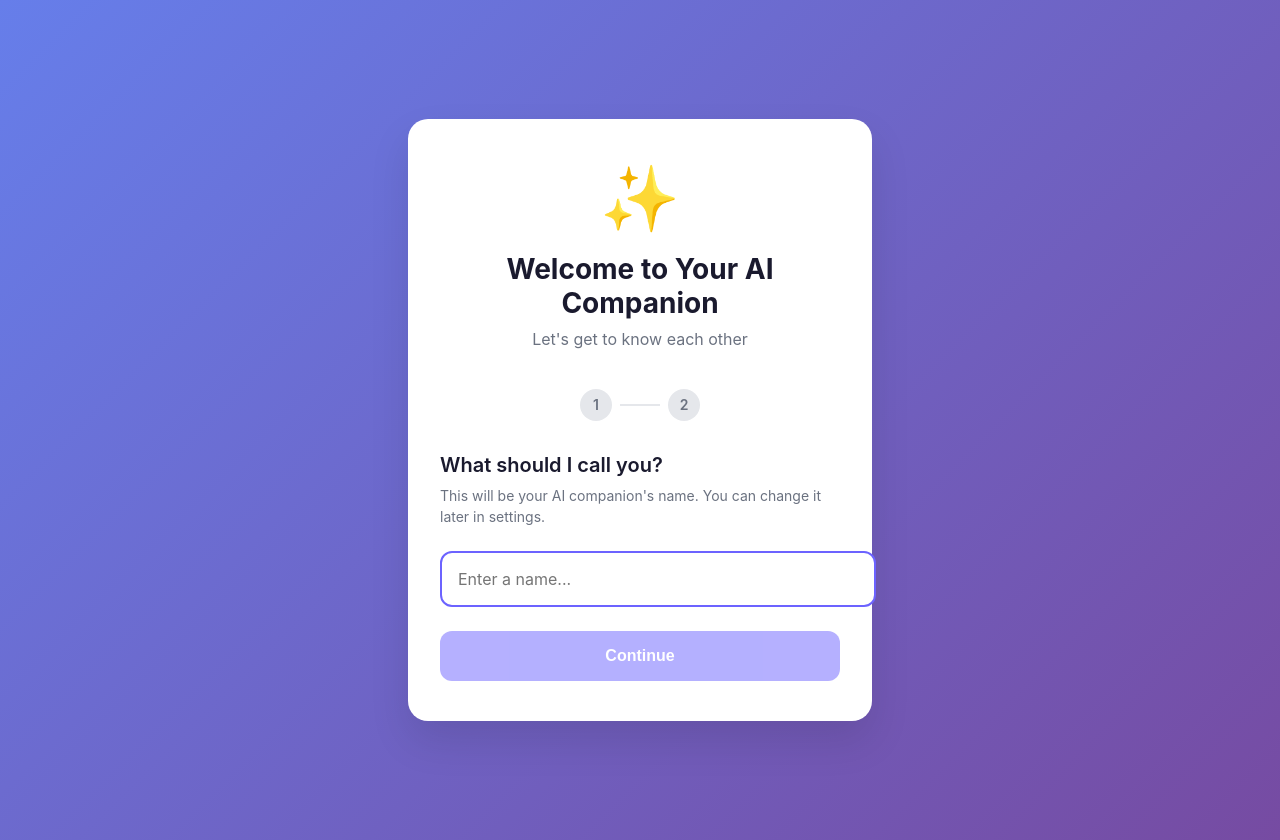
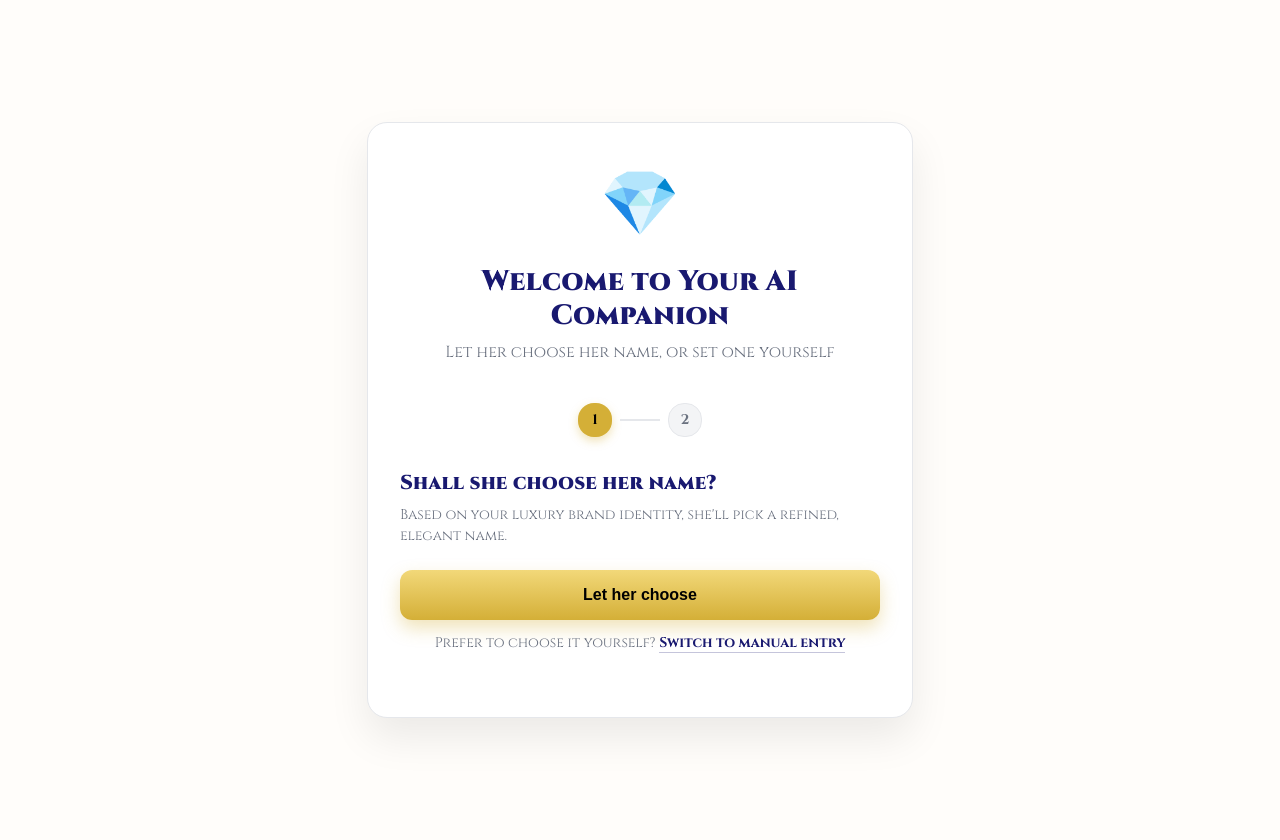
Before and after one commit to K7-Perretta/AI_i15, a React (Create React App) app in the folder web-app/: page / in a window 1280 px wide. Both pictures are taken after a click on the button "Start First Conversation". Built offline with nearby package versions, Linux system fonts and the light colour scheme; no server answers.

Commit message:
Commit changes made to UI

```diff
--- a/web-app/public/index.html
+++ b/web-app/public/index.html
@@ -4,10 +4,20 @@
     <meta charset="utf-8" />
     <link rel="icon" href="%PUBLIC_URL%/favicon.ico" />
     <meta name="viewport" content="width=device-width, initial-scale=1" />
-    <meta name="theme-color" content="#6c63ff" />
+    <!-- Brand theme color (Metallic Gold) -->
+    <meta name="theme-color" content="#D4AF37" />
     <meta name="description" content="Your AI Companion - Chat, voice, tools, and more" />
     <link rel="apple-touch-icon" href="%PUBLIC_URL%/logo192.png" />
     <link rel="manifest" href="%PUBLIC_URL%/manifest.json" />
+
+    <!-- Luxury serif font stack (temporary until custom font is provided) -->
+    <link rel="preconnect" href="https://fonts.googleapis.com">
+    <link rel="preconnect" href="https://fonts.gstatic.com" crossorigin>
+    <link
+      href="https://fonts.googleapis.com/css2?family=Cinzel:wght@400;600;700;900&family=Playfair+Display:wght@400;600;700&display=swap"
+      rel="stylesheet"
+    />
+
     <title>AI Companion</title>
   </head>
   <body>
--- a/web-app/src/components/HomeScreen.css
+++ b/web-app/src/components/HomeScreen.css
@@ -1,6 +1,7 @@
+/* Luxury branding application using global palette from :root (see index.css) */
 .container {
   flex: 1;
-  background-color: #f5f7fa;
+  background-color: var(--pearl);
   justify-content: center;
   align-items: center;
   padding: 24px;
@@ -11,13 +12,13 @@
 
 .scroll-container {
   flex: 1;
-  background-color: #f5f7fa;
+  background-color: var(--pearl);
   min-height: 100vh;
 }
 
 .scroll-content {
   padding: 24px;
-  max-width: 600px;
+  max-width: 720px;
   margin: 0 auto;
 }
 
@@ -33,66 +34,53 @@
   margin-bottom: 16px;
 }
 
-.title {
+.title, .welcome-text {
   font-size: 32px;
-  font-weight: bold;
-  color: #1a1a2e;
-  margin: 0;
-  margin-bottom: 16px;
+  font-weight: 700;
+  color: var(--midnight);
+  margin: 0 0 16px 0;
+  letter-spacing: .3px;
 }
 
-.subtitle {
+.subtitle, .tagline, .loading-text {
   font-size: 16px;
-  color: #6b7280;
-  margin: 0;
-}
-
-.welcome-text {
-  font-size: 28px;
-  font-weight: bold;
-  color: #1a1a2e;
-  margin: 0;
-  margin-bottom: 12px;
-}
-
-.tagline {
-  font-size: 16px;
-  color: #6b7280;
+  color: var(--muted);
   margin: 0;
 }
 
 .loading-text {
-  font-size: 18px;
-  color: #6b7280;
+  font-weight: 600;
 }
 
+/* Gold primary CTA matching brand */
 .primary-button {
-  background-color: #6c63ff;
+  background: linear-gradient(180deg, #f2d879, var(--gold));
   padding: 16px 32px;
   border-radius: 12px;
   border: none;
-  color: #fff;
+  color: var(--black);
   font-size: 18px;
-  font-weight: 600;
+  font-weight: 700;
   cursor: pointer;
   margin-top: 24px;
-  transition: background-color 0.2s;
+  transition: transform .12s ease, box-shadow .12s ease, background-color .2s ease;
+  box-shadow: 0 8px 18px rgba(212,175,55,.35);
 }
+.primary-button:hover { transform: translateY(-1px); }
+.primary-button:active { transform: translateY(1px); }
 
-.primary-button:hover {
-  background-color: #5a52e8;
-}
-
+/* Feature grid */
 .grid {
   display: grid;
-  grid-template-columns: repeat(auto-fit, minmax(140px, 1fr));
-  gap: 16px;
+  grid-template-columns: repeat(auto-fit, minmax(160px, 1fr));
+  gap: 18px;
   justify-content: center;
 }
 
+/* Card base */
 .card {
   aspect-ratio: 1;
-  border-radius: 16px;
+  border-radius: 18px;
   padding: 20px;
   justify-content: center;
   align-items: center;
@@ -103,75 +91,66 @@
   display: flex;
   flex-direction: column;
 }
-
 .card:hover {
   transform: translateY(-2px);
-  box-shadow: 0 4px 12px rgba(0, 0, 0, 0.15);
-}
-
-.card-primary {
-  background-color: #6c63ff;
-}
-
-.card-secondary {
-  background-color: #ff6b9d;
-}
-
-.card-tertiary {
-  background-color: #4ecdc4;
-}
-
-.card-quaternary {
-  background-color: #ffa500;
-}
-
-.card-quinary {
-  background-color: #9b59b6;
-}
-
-.card-senary {
-  background-color: #34495e;
+  box-shadow: 0 12px 24px rgba(0, 0, 0, 0.12);
 }
 
 .card-icon {
-  font-size: 32px;
+  font-size: 36px;
   margin-bottom: 12px;
 }
 
+/* Title/description defaults assume dark background */
 .card-title {
   color: #fff;
   font-size: 18px;
-  font-weight: 600;
-  margin: 0;
-  margin-bottom: 4px;
+  font-weight: 700;
+  margin: 0 0 4px 0;
+  letter-spacing: .2px;
 }
-
 .card-description {
-  color: rgba(255, 255, 255, 0.8);
+  color: rgba(255, 255, 255, 0.85);
   font-size: 12px;
   margin: 0;
   line-height: 1.4;
 }
 
+/* Brand color mapping across the feature cards (rotating palette) */
+.card-primary {   /* Scarlet Red */
+  background-color: var(--scarlet);
+}
+.card-secondary { /* Sacramento Green */
+  background-color: var(--sacramento);
+}
+.card-tertiary {  /* Metallic Gold (use dark text for contrast) */
+  background-color: var(--gold);
+}
+.card-quaternary { /* Midnight Blue */
+  background-color: var(--midnight);
+}
+.card-quinary {   /* Black */
+  background-color: var(--black);
+}
+.card-senary {    /* Gradient accent between Midnight and Scarlet */
+  background-image: linear-gradient(135deg, var(--midnight), var(--scarlet));
+}
+
+/* Override text colors for gold card for proper contrast */
+.card-tertiary .card-title { color: var(--black); }
+.card-tertiary .card-description { color: rgba(0,0,0,.8); }
+
+/* Media tweaks */
 @media (max-width: 480px) {
   .grid {
     grid-template-columns: repeat(2, 1fr);
     gap: 12px;
   }
-
   .card {
     padding: 16px;
+    border-radius: 16px;
   }
-
-  .card-icon {
-    font-size: 28px;
-  }
-
-  .card-title {
-    font-size: 16px;
-  }
-
-  .card-description {
-    font-size: 11px;
-  }
+  .card-icon { font-size: 30px; }
+  .card-title { font-size: 16px; }
+  .card-description { font-size: 11px; }
 }
--- a/web-app/src/components/OnboardingScreen.css
+++ b/web-app/src/components/OnboardingScreen.css
@@ -1,6 +1,8 @@
+/* Luxury branding for onboarding — uses global variables from :root (see index.css) */
 .onboarding-container {
   min-height: 100vh;
-  background: linear-gradient(135deg, #667eea 0%, #764ba2 100%);
+  background-color: var(--pearl);
+  /* subtle pearl texture comes from body; keep container clean */
   display: flex;
   align-items: center;
   justify-content: center;
@@ -8,12 +10,13 @@
 }
 
 .onboarding-content {
-  max-width: 400px;
+  max-width: 480px;
   width: 100%;
-  background-color: #fff;
+  background-color: #ffffff;
+  border: 1px solid var(--border);
   border-radius: 20px;
   padding: 40px 32px;
-  box-shadow: 0 20px 40px rgba(0, 0, 0, 0.1);
+  box-shadow: 0 20px 40px rgba(0, 0, 0, 0.08);
   text-align: center;
 }
 
@@ -28,15 +31,16 @@
 
 .title {
   font-size: 28px;
-  font-weight: 700;
-  color: #1a1a2e;
+  font-weight: 800;
+  color: var(--midnight);
   margin: 0 0 8px 0;
   line-height: 1.2;
+  letter-spacing: .3px;
 }
 
 .subtitle {
   font-size: 16px;
-  color: #6b7280;
+  color: var(--muted);
   margin: 0;
 }
 
@@ -55,24 +59,27 @@
   width: 32px;
   height: 32px;
   border-radius: 16px;
-  background-color: #e5e7eb;
-  color: #6b7280;
+  background-color: #f3f4f6;
+  color: var(--muted);
   display: flex;
   align-items: center;
   justify-content: center;
   font-size: 14px;
-  font-weight: 600;
+  font-weight: 700;
+  border: 1px solid var(--border);
 }
 
 .step.active {
-  background-color: #6c63ff;
-  color: #fff;
+  background-color: var(--gold);
+  color: var(--black);
+  box-shadow: 0 4px 10px rgba(212,175,55,.35);
+  border-color: transparent;
 }
 
 .step-line {
   width: 40px;
   height: 2px;
-  background-color: #e5e7eb;
+  background-color: var(--border);
   margin: 0 8px;
 }
 
@@ -82,14 +89,14 @@
 
 .question {
   font-size: 20px;
-  font-weight: 600;
-  color: #1a1a2e;
+  font-weight: 800;
+  color: var(--midnight);
   margin: 0 0 8px 0;
 }
 
 .description {
   font-size: 14px;
-  color: #6b7280;
+  color: var(--muted);
   margin: 0 0 24px 0;
   line-height: 1.5;
 }
@@ -97,49 +104,58 @@
 .name-input {
   width: 100%;
   padding: 16px;
-  border: 2px solid #e5e7eb;
+  border: 1.5px solid var(--border);
   border-radius: 12px;
   font-size: 16px;
-  color: #1a1a2e;
+  color: var(--text-primary);
   margin-bottom: 24px;
   outline: none;
-  transition: border-color 0.2s;
+  transition: border-color 0.2s, box-shadow 0.2s;
   font-family: inherit;
+  background: #fff;
 }
 
 .name-input:focus {
-  border-color: #6c63ff;
+  border-color: var(--gold);
+  box-shadow: 0 0 0 3px rgba(212,175,55,.2);
 }
 
+/* Primary CTA in metallic gold */
 .submit-button {
   width: 100%;
   padding: 16px;
-  background-color: #6c63ff;
-  color: #fff;
+  background: linear-gradient(180deg, #f2d879, var(--gold));
+  color: var(--black);
   border: none;
   border-radius: 12px;
   font-size: 16px;
-  font-weight: 600;
+  font-weight: 800;
   cursor: pointer;
-  transition: background-color 0.2s;
+  transition: transform .12s ease, box-shadow .12s ease, background-color .2s ease;
   display: flex;
   align-items: center;
   justify-content: center;
+  box-shadow: 0 8px 18px rgba(212,175,55,.35);
 }
 
 .submit-button:hover:not(.disabled) {
-  background-color: #5a52e8;
+  transform: translateY(-1px);
+}
+
+.submit-button:active:not(.disabled) {
+  transform: translateY(1px);
 }
 
 .submit-button.disabled {
-  opacity: 0.5;
+  opacity: 0.55;
   cursor: not-allowed;
+  filter: grayscale(.15);
 }
 
 .loading-spinner {
   width: 20px;
   height: 20px;
-  border: 2px solid #fff;
+  border: 2px solid currentColor;
   border-top: 2px solid transparent;
   border-radius: 50%;
   animation: spin 1s linear infinite;
@@ -148,6 +164,17 @@
 @keyframes spin {
   0% { transform: rotate(0deg); }
   100% { transform: rotate(360deg); }
+}
+
+/* Inline link hint in description blocks */
+.question-card a {
+  color: var(--midnight);
+  font-weight: 700;
+  border-bottom: 1px solid rgba(25,25,112,.25);
+}
+.question-card a:hover {
+  color: var(--gold);
+  border-bottom-color: rgba(212,175,55,.5);
 }
 
 @media (max-width: 480px) {
--- a/web-app/src/components/OnboardingScreen.tsx
+++ b/web-app/src/components/OnboardingScreen.tsx
@@ -4,22 +4,50 @@ import axios from 'axios';
 import { api } from '../config';
 import './OnboardingScreen.css';
 
+const BRANDING_CONTEXT =
+  "Italian heritage; American raised; sophistication, class, luxury; " +
+  "resilience of a diamond; strength; fight; high-end. Palette: " +
+  "Scarlet Red #CE2B37, Sacramento Green #043927, Metallic Gold #D4AF37, " +
+  "Midnight Blue #191970, Pearl White #FFFDFA, Black #000000.";
+
 const OnboardingScreen: React.FC = () => {
   const navigate = useNavigate();
-  const [step, setStep] = useState(1);
+  const [mode, setMode] = useState<'choose' | 'manual'>('choose');
   const [name, setName] = useState('');
   const [loading, setLoading] = useState(false);
 
-  const handleSubmit = async () => {
+  const handleChoose = async () => {
+    setLoading(true);
+    try {
+      const res = await axios.post(api('/api/name/choose'), { branding: BRANDING_CONTEXT }, { withCredentials: false });
+      const chosen = (res?.data?.name || '').trim();
+      if (chosen) {
+        localStorage.setItem('ai_name', chosen);
+        navigate('/');
+      } else {
+        alert('Could not get a name automatically. You can choose one manually.');
+        setMode('manual');
+      }
+    } catch (error: any) {
+      console.error('Error choosing AI name:', error?.response || error);
+      const msg =
+        (error?.response?.data && (error.response.data.detail || JSON.stringify(error.response.data))) ||
+        error?.message ||
+        'Unknown error';
+      alert(`Failed to choose AI name: ${msg}`);
+      setMode('manual');
+    } finally {
+      setLoading(false);
+    }
+  };
+
+  const handleManual = async () => {
     if (!name.trim()) return;
-
     setLoading(true);
     try {
       const formData = new FormData();
       formData.append('name', name.trim());
-
       await axios.post(api('/api/name/set'), formData, { withCredentials: false });
-
       localStorage.setItem('ai_name', name.trim());
       navigate('/');
     } catch (error: any) {
@@ -35,8 +63,8 @@ const OnboardingScreen: React.FC = () => {
   };
 
   const handleKeyPress = (e: React.KeyboardEvent) => {
-    if (e.key === 'Enter' && name.trim()) {
-      handleSubmit();
+    if (e.key === 'Enter' && mode === 'manual' && name.trim()) {
+      handleManual();
     }
   };
 
@@ -44,23 +72,50 @@ const OnboardingScreen: React.FC = () => {
     <div className="onboarding-container">
       <div className="onboarding-content">
         <div className="logo-section">
-          <div className="sparkles-icon">✨</div>
+          <div className="sparkles-icon">💎</div>
           <h1 className="title">Welcome to Your AI Companion</h1>
-          <p className="subtitle">Let's get to know each other</p>
+          <p className="subtitle">Let her choose her name, or set one yourself</p>
         </div>
 
         <div className="form-section">
           <div className="step-indicator">
-            <div className="step">1</div>
+            <div className={`step ${mode === 'choose' ? 'active' : ''}`}>1</div>
             <div className="step-line"></div>
-            <div className="step">2</div>
+            <div className={`step ${mode === 'manual' ? 'active' : ''}`}>2</div>
           </div>
 
+          {mode === 'choose' ? (
             <div className="question-card">
-            <h2 className="question">What should I call you?</h2>
+              <h2 className="question">Shall she choose her name?</h2>
               <p className="description">
-              This will be your AI companion's name. You can change it later in settings.
+                Based on your luxury brand identity, she'll pick a refined, elegant name.
               </p>
+
+              <button
+                className={`submit-button ${loading ? 'disabled' : ''}`}
+                onClick={handleChoose}
+                disabled={loading}
+              >
+                {loading ? <div className="loading-spinner"></div> : 'Let her choose'}
+              </button>
+
+              <p className="description" style={{ textAlign: 'center', marginTop: 12 }}>
+                Prefer to choose it yourself?{' '}
+                <a
+                  href="#manual"
+                  onClick={(e) => {
+                    e.preventDefault();
+                    setMode('manual');
+                  }}
+                >
+                  Switch to manual entry
+                </a>
+              </p>
+            </div>
+          ) : (
+            <div className="question-card">
+              <h2 className="question">What should her name be?</h2>
+              <p className="description">You can change this later in Settings.</p>
 
               <input
                 type="text"
@@ -74,16 +129,26 @@ const OnboardingScreen: React.FC = () => {
 
               <button
                 className={`submit-button ${loading || !name.trim() ? 'disabled' : ''}`}
-              onClick={handleSubmit}
+                onClick={handleManual}
                 disabled={loading || !name.trim()}
               >
-              {loading ? (
-                <div className="loading-spinner"></div>
-              ) : (
-                'Continue'
+                {loading ? <div className="loading-spinner"></div> : 'Continue'}
+              </button>
+
+              <p className="description" style={{ textAlign: 'center', marginTop: 12 }}>
+                Want her to decide?{' '}
+                <a
+                  href="#choose"
+                  onClick={(e) => {
+                    e.preventDefault();
+                    setMode('choose');
+                  }}
+                >
+                  Let her choose
+                </a>
+              </p>
+            </div>
           )}
-            </button>
-          </div>
         </div>
       </div>
     </div>
--- a/web-app/src/index.css
+++ b/web-app/src/index.css
@@ -1,13 +1,118 @@
+/* Luxury brand palette and global styles */
+:root {
+  --scarlet: #CE2B37;       /* Scarlet Red */
+  --sacramento: #043927;    /* Sacramento Green */
+  --gold: #D4AF37;          /* Metallic Gold */
+  --midnight: #191970;      /* Midnight Blue */
+  --pearl: #FFFDFA;         /* Texturized Pearl White */
+  --black: #000000;         /* Black (corrected to 6 hex digits) */
+
+  --text-primary: var(--black);
+  --text-secondary: #222222;
+  --muted: #6b7280;
+  --border: #e5e7eb;
+}
+
+/* Preferred luxury serif stack; swaps to your custom brand font when provided */
+@supports (font-variation-settings: normal) {
+  body {
+    font-family: 'Cinzel', 'Playfair Display', ui-serif, Georgia, 'Times New Roman', serif;
+  }
+}
+@supports not (font-variation-settings: normal) {
+  body {
+    font-family: 'Cinzel', 'Playfair Display', Georgia, 'Times New Roman', serif;
+  }
+}
+
+html, body, #root {
+  height: 100%;
+}
+
 body {
   margin: 0;
-  font-family: -apple-system, BlinkMacSystemFont, 'Segoe UI', 'Roboto', 'Oxygen',
-    'Ubuntu', 'Cantarell', 'Fira Sans', 'Droid Sans', 'Helvetica Neue',
-    sans-serif;
+  color: var(--text-primary);
+
+  /* Pearl background with subtle texture */
+  background-color: var(--pearl);
+  background-image:
+    radial-gradient(rgba(0,0,0,0.015) 1px, transparent 1px),
+    radial-gradient(rgba(0,0,0,0.02) 1px, transparent 1px);
+  background-position: 0 0, 10px 10px;
+  background-size: 20px 20px;
+
   -webkit-font-smoothing: antialiased;
   -moz-osx-font-smoothing: grayscale;
 }
 
+/* Links */
+a { color: var(--midnight); text-decoration: none; }
+a:hover { color: var(--gold); }
+
+/* Theme utility sections (rotate these across sections as desired) */
+.theme-pearl { background-color: var(--pearl); color: var(--midnight); }
+.theme-scarlet { background-color: var(--scarlet); color: var(--pearl); }
+.theme-green { background-color: var(--sacramento); color: var(--pearl); }
+.theme-gold { background-color: var(--gold); color: var(--black); }
+.theme-midnight { background-color: var(--midnight); color: var(--pearl); }
+.theme-black { background-color: var(--black); color: var(--pearl); }
+
+/* Buttons */
+.btn {
+  display: inline-flex;
+  align-items: center;
+  justify-content: center;
+  border-radius: 12px;
+  border: none;
+  cursor: pointer;
+  padding: 14px 24px;
+  font-weight: 600;
+  transition: transform .12s ease, box-shadow .12s ease, background-color .2s ease, color .2s ease;
+}
+.btn:active { transform: translateY(1px); }
+
+.btn-primary {
+  background: linear-gradient(180deg, #e9c95a, var(--gold));
+  color: var(--black);
+  box-shadow: 0 6px 18px rgba(212,175,55,.35);
+}
+.btn-primary:hover {
+  background: linear-gradient(180deg, #f2d879, var(--gold));
+}
+
+.btn-outline {
+  background: transparent;
+  border: 1.5px solid var(--gold);
+  color: var(--midnight);
+}
+.btn-outline:hover { background: rgba(212,175,55,.08); }
+
+/* Cards */
+.card-lux {
+  background: #ffffff;
+  border: 1px solid var(--border);
+  border-radius: 16px;
+  box-shadow: 0 12px 24px rgba(0,0,0,.06);
+}
+
+/* Inputs */
+.input-lux {
+  background: #fff;
+  border: 1.5px solid var(--border);
+  border-radius: 12px;
+  padding: 14px 16px;
+  outline: none;
+  transition: border-color .2s ease, box-shadow .2s ease;
+}
+.input-lux:focus {
+  border-color: var(--gold);
+  box-shadow: 0 0 0 3px rgba(212,175,55,.2);
+}
+
+/* Headings */
+h1,h2,h3,h4,h5,h6 { letter-spacing: .3px; }
+
+/* Monospace fallbacks for inline code */
 code {
-  font-family: source-code-pro, Menlo, Monaco, Consolas, 'Courier New',
-    monospace;
+  font-family: ui-monospace, SFMono-Regular, Menlo, Monaco, Consolas, 'Liberation Mono', 'Courier New', monospace;
 }
```
Also changed, not shown: 1 other file (tests, documents, lock files or other folders). Lines whose indentation alone changed are shown as unchanged.
